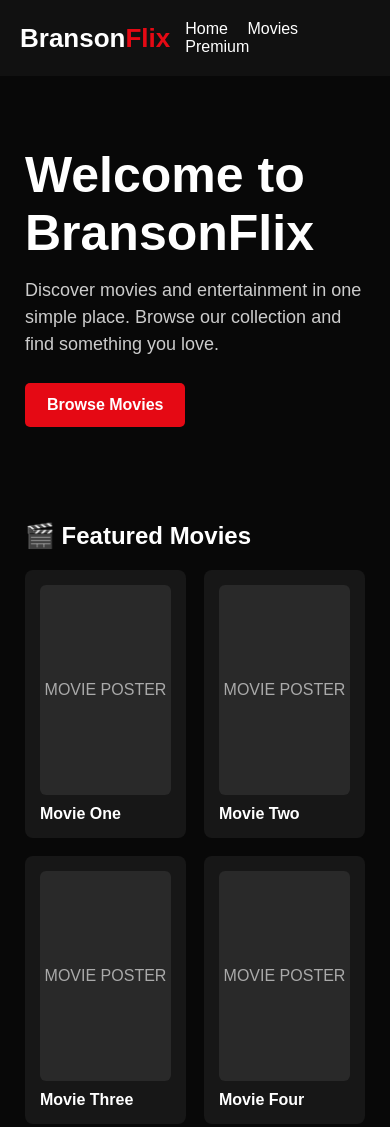
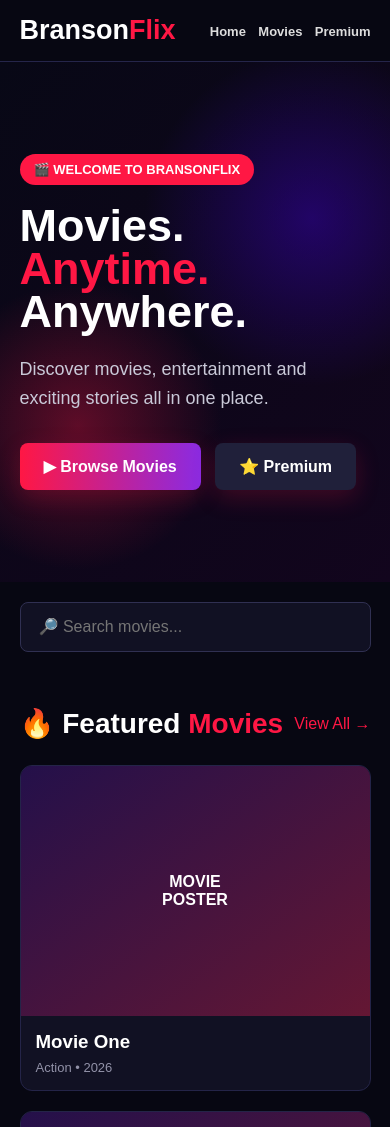
Before and after one commit to bransonmovies/bransonflix, a plain HTML site: page index.html in a window 390 px wide. Shown: the top 1127 px of the page. Drawn offline with Linux system fonts and the light colour scheme.

Commit message:
Refactor index.html for improved layout and styles
Updated styles and layout for the BransonFlix homepage, including header, hero section, and footer. Enhanced responsiveness and visual elements.

```diff
--- a/index.html
+++ b/index.html
@@ -3,115 +3,244 @@
 <head>
 <meta charset="UTF-8">
 <meta name="viewport" content="width=device-width, initial-scale=1.0">
+
 <title>BransonFlix</title>
 
 <style>
-* {
-  box-sizing: border-box;
-  margin: 0;
-  padding: 0;
+*{
+  margin:0;
+  padding:0;
+  box-sizing:border-box;
 }
 
-body {
-  font-family: Arial, sans-serif;
-  background: #080808;
-  color: white;
+body{
+  font-family:Arial,sans-serif;
+  background:#070712;
+  color:white;
 }
 
-header {
-  padding: 20px;
-  display: flex;
-  justify-content: space-between;
-  align-items: center;
-  background: #111;
+header{
+  position:sticky;
+  top:0;
+  z-index:10;
+  display:flex;
+  justify-content:space-between;
+  align-items:center;
+  padding:18px 7%;
+  background:rgba(8,8,20,.95);
+  border-bottom:1px solid #25254a;
 }
 
-.logo {
-  font-size: 26px;
-  font-weight: bold;
+.logo{
+  font-size:27px;
+  font-weight:900;
+  color:white;
 }
 
-.logo span {
-  color: #e50914;
+.logo span{
+  color:#ff1744;
 }
 
-nav a {
-  color: white;
-  text-decoration: none;
-  margin-left: 15px;
+nav a{
+  color:#ddd;
+  text-decoration:none;
+  margin-left:20px;
+  font-weight:bold;
 }
 
-.hero {
-  min-height: 420px;
-  padding: 70px 25px;
-  background: linear-gradient(90deg, #080808 20%, transparent),
-              linear-gradient(0deg, #080808 5%, transparent);
+nav a:hover{
+  color:#ff1744;
 }
 
-.hero h1 {
-  font-size: 50px;
-  margin-bottom: 15px;
+.hero{
+  min-height:520px;
+  padding:100px 7%;
+  display:flex;
+  align-items:center;
+  background:
+    radial-gradient(circle at 80% 30%,#4b00ff55,transparent 35%),
+    radial-gradient(circle at 20% 70%,#ff174455,transparent 30%),
+    linear-gradient(135deg,#080816,#12051d);
 }
 
-.hero p {
-  max-width: 500px;
-  color: #ccc;
-  font-size: 18px;
-  line-height: 1.5;
+.hero-content{
+  max-width:650px;
 }
 
-.button {
-  display: inline-block;
-  margin-top: 25px;
-  padding: 13px 22px;
-  background: #e50914;
-  color: white;
-  text-decoration: none;
-  border-radius: 5px;
-  font-weight: bold;
+.badge{
+  display:inline-block;
+  background:#ff1744;
+  padding:8px 14px;
+  border-radius:20px;
+  font-size:13px;
+  font-weight:bold;
+  margin-bottom:20px;
 }
 
-section {
-  padding: 25px;
+.hero h1{
+  font-size:clamp(45px,7vw,82px);
+  line-height:.95;
+  margin-bottom:22px;
 }
 
-section h2 {
-  margin-bottom: 20px;
+.hero h1 span{
+  color:#ff1744;
 }
 
-.movies {
-  display: grid;
-  grid-template-columns: repeat(auto-fit, minmax(150px, 1fr));
-  gap: 18px;
+.hero p{
+  color:#c9c9d8;
+  font-size:18px;
+  line-height:1.6;
+  margin-bottom:30px;
 }
 
-.movie {
-  background: #171717;
-  padding: 15px;
-  border-radius: 8px;
+.btn{
+  display:inline-block;
+  padding:14px 24px;
+  border-radius:8px;
+  background:linear-gradient(90deg,#ff1744,#8a2be2);
+  color:white;
+  text-decoration:none;
+  font-weight:bold;
+  margin-right:10px;
+  box-shadow:0 8px 25px #ff174433;
 }
 
-.poster {
-  height: 210px;
-  background: #292929;
-  border-radius: 6px;
-  display: flex;
-  align-items: center;
-  justify-content: center;
-  color: #aaa;
-  margin-bottom: 10px;
+.btn.secondary{
+  background:#20203a;
 }
 
-.movie h3 {
-  font-size: 16px;
+section{
+  padding:45px 7%;
 }
 
-footer {
-  text-align: center;
-  padding: 30px;
-  margin-top: 30px;
-  background: #111;
-  color: #888;
+.section-title{
+  display:flex;
+  justify-content:space-between;
+  align-items:center;
+  margin-bottom:25px;
+}
+
+.section-title h2{
+  font-size:28px;
+}
+
+.section-title span{
+  color:#ff1744;
+}
+
+.movies{
+  display:grid;
+  grid-template-columns:repeat(auto-fit,minmax(170px,1fr));
+  gap:20px;
+}
+
+.movie{
+  background:#111123;
+  border:1px solid #242448;
+  border-radius:12px;
+  overflow:hidden;
+  transition:.25s;
+}
+
+.movie:hover{
+  transform:translateY(-7px);
+  border-color:#ff1744;
+}
+
+.poster{
+  height:250px;
+  display:flex;
+  align-items:center;
+  justify-content:center;
+  text-align:center;
+  padding:15px;
+  font-weight:bold;
+  background:
+    linear-gradient(145deg,#24104a,#ff174455),
+    #17172b;
+}
+
+.movie-info{
+  padding:15px;
+}
+
+.movie-info h3{
+  margin-bottom:7px;
+}
+
+.movie-info p{
+  color:#9292a8;
+  font-size:13px;
+}
+
+.search{
+  margin:20px 7%;
+  padding:15px 18px;
+  width:86%;
+  border-radius:8px;
+  border:1px solid #303052;
+  background:#111123;
+  color:white;
+  font-size:16px;
+}
+
+.premium{
+  margin:20px 7%;
+  padding:45px;
+  border-radius:18px;
+  text-align:center;
+  background:
+    radial-gradient(circle,#701cff55,transparent 50%),
+    linear-gradient(135deg,#17102b,#100b20);
+  border:1px solid #4c2a80;
+}
+
+.premium h2{
+  font-size:34px;
+  margin-bottom:12px;
+}
+
+.premium p{
+  color:#bbb;
+  margin-bottom:20px;
+}
+
+footer{
+  text-align:center;
+  padding:35px;
+  color:#777;
+  background:#05050c;
+  margin-top:30px;
+}
+
+@media(max-width:600px){
+  header{
+    padding:15px 5%;
+  }
+
+  nav a{
+    margin-left:8px;
+    font-size:13px;
+  }
+
+  .hero{
+    padding:80px 5%;
+  }
+
+  section{
+    padding:35px 5%;
+  }
+
+  .search{
+    margin:20px 5%;
+    width:90%;
+  }
+
+  .premium{
+    margin:20px 5%;
+    padding:30px 20px;
+  }
 }
 </style>
 </head>
@@ -128,51 +257,91 @@ footer {
   </nav>
 </header>
 
-<div class="hero">
-  <h1>Welcome to BransonFlix</h1>
+<section class="hero">
+
+  <div class="hero-content">
+
+    <div class="badge">🎬 WELCOME TO BRANSONFLIX</div>
+
+    <h1>Movies.<br><span>Anytime.</span><br>Anywhere.</h1>
+
     <p>
-    Discover movies and entertainment in one simple place.
-    Browse our collection and find something you love.
+      Discover movies, entertainment and exciting stories
+      all in one place.
     </p>
 
-  <a class="button" href="#movies">Browse Movies</a>
+    <a class="btn" href="#movies">▶ Browse Movies</a>
+    <a class="btn secondary" href="#premium">⭐ Premium</a>
+
   </div>
 
+</section>
+
+<input class="search" type="text" placeholder="🔎 Search movies...">
+
 <section id="movies">
-  <h2>🎬 Featured Movies</h2>
+
+  <div class="section-title">
+    <h2>🔥 Featured <span>Movies</span></h2>
+    <span>View All →</span>
+  </div>
 
   <div class="movies">
 
     <div class="movie">
-      <div class="poster">MOVIE POSTER</div>
+      <div class="poster">MOVIE<br>POSTER</div>
+      <div class="movie-info">
         <h3>Movie One</h3>
+        <p>Action • 2026</p>
+      </div>
     </div>
 
     <div class="movie">
-      <div class="poster">MOVIE POSTER</div>
+      <div class="poster">MOVIE<br>POSTER</div>
+      <div class="movie-info">
         <h3>Movie Two</h3>
+        <p>Drama • 2026</p>
+      </div>
     </div>
 
     <div class="movie">
-      <div class="poster">MOVIE POSTER</div>
+      <div class="poster">MOVIE<br>POSTER</div>
+      <div class="movie-info">
         <h3>Movie Three</h3>
+        <p>Adventure • 2026</p>
+      </div>
     </div>
 
     <div class="movie">
-      <div class="poster">MOVIE POSTER</div>
+      <div class="poster">MOVIE<br>POSTER</div>
+      <div class="movie-info">
         <h3>Movie Four</h3>
+        <p>Comedy • 2026</p>
+      </div>
     </div>
 
   </div>
+
 </section>
 
 <section id="premium">
-  <h2>⭐ Premium</h2>
-  <p>Premium content will be available here later.</p>
+
+  <div class="premium">
+
+    <h2>⭐ BransonFlix Premium</h2>
+
+    <p>
+      Premium content and extra features will be available here.
+    </p>
+
+    <a class="btn" href="#">Coming Soon</a>
+
+  </div>
+
 </section>
 
 <footer>
-  © 2026 BransonFlix — All rights reserved.
+  © 2026 BransonFlix • Entertainment Platform
 </footer>
 
 </body>
```
Lines whose indentation alone changed are shown as unchanged.
